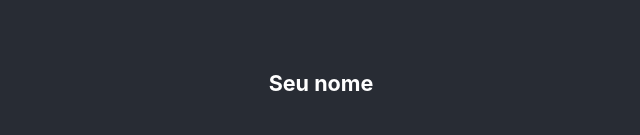
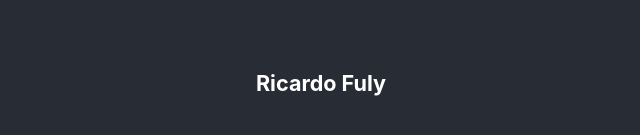
Before and after one commit to crislainecs/first-deploy, a React (Create React App) app: page / in a window 1280 px wide. Shown: the part 585-720 px from the top of the page, without its empty margins (319-959 px from the left). Built offline with nearby package versions, Linux system fonts and the light colour scheme.

Commit message:
Nome adicionado no app.js

```diff
--- a/src/App.js
+++ b/src/App.js
@@ -12,7 +12,7 @@ function App() {
         <h1>Alunos Grupo 7</h1>
 
 
-        <h5>Seu nome</h5>
+        <h5>Ricardo Fuly</h5>
 
 
 
```
